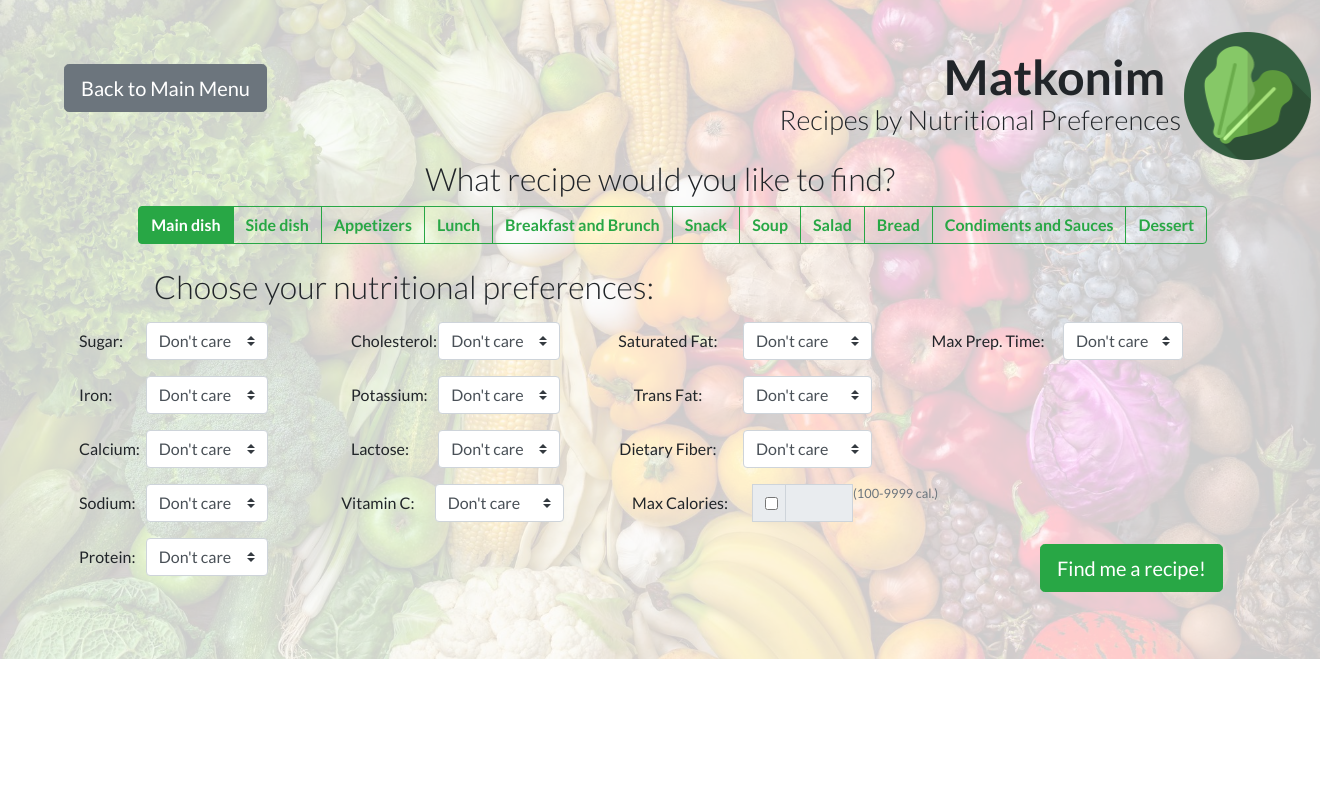
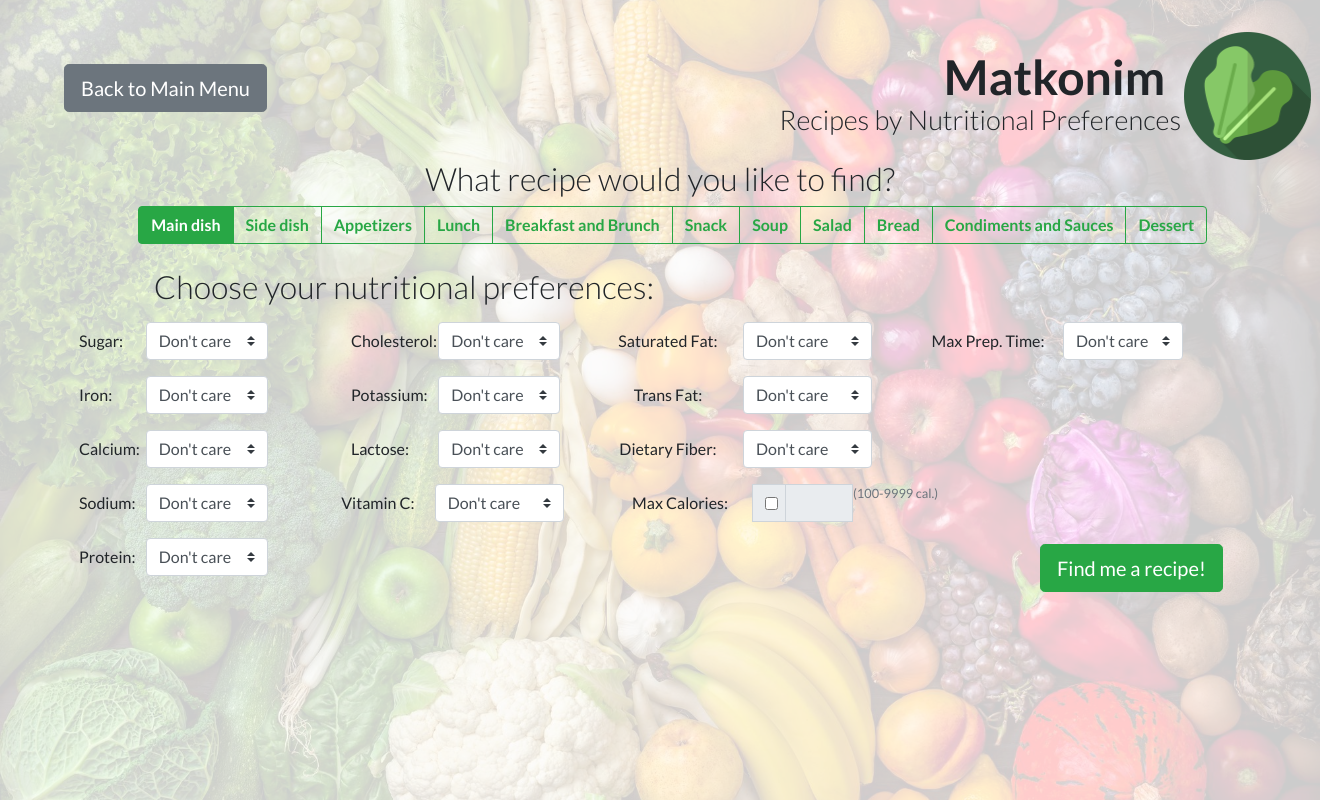
Before and after one commit to orgoren/Matkonim, a Python web app: template templates/recipes_by_nutritional.html in a window 1320 px wide. Run offline with Jinja, Linux system fonts and the light colour scheme; the template is opened without the code that fills it, so the values that code supplies are empty; some libraries are stand-ins or nearby versions.

Commit message:
background fix

```diff
--- a/static/css/recipes_by_nutritional.css
+++ b/static/css/recipes_by_nutritional.css
@@ -1,5 +1,12 @@
 body{
-	font-family:Lato,'Helvetica Neue',Helvetica,Arial,sans-serif
+	background:url(../img/bg-masthead.jpg) no-repeat center center fixed;
+  	-webkit-background-size: cover;
+  	-moz-background-size: cover;
+  	-o-background-size: cover;
+  	background-size: cover;
+	background-color:#343a40;
+	height:100vh;
+	font-family:Lato,'Helvetica Neue',Helvetica,Arial,sans-serif;
 }
 h1{
 	font-family:Lato,'Helvetica Neue',Helvetica,Arial,sans-serif;
@@ -13,16 +20,6 @@ h3,h4,h5,h6{
 	font-family:Lato,'Helvetica Neue',Helvetica,Arial,sans-serif;
 	font-weight:100
 }
-
-
-header.masthead{
-	position:relative;
-	background-color:#343a40;
-	background:url(../img/bg-masthead.jpg) no-repeat center center;
-	background-size:cover;
-	padding-top:8rem;
-	padding-bottom:8rem
-}
 header.masthead .overlay{
 	position:absolute;
 	background-color:#FFFFFF;
@@ -35,7 +32,7 @@ header.masthead .overlay{
 @media (min-width:200px){
 	header.masthead{
 		padding-top:0rem;
-		padding-bottom:23rem;
+		padding-bottom:0rem;
 	}
 	header.masthead h1{
 		font-size:3rem;
```
